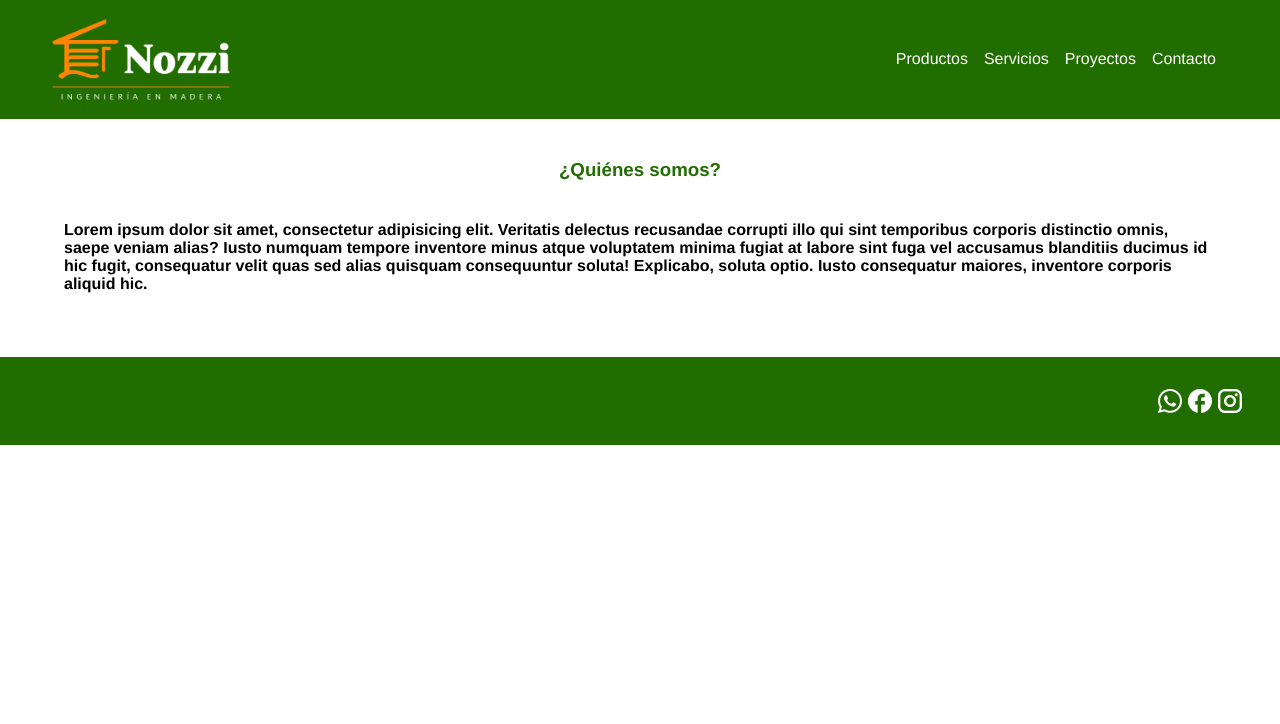
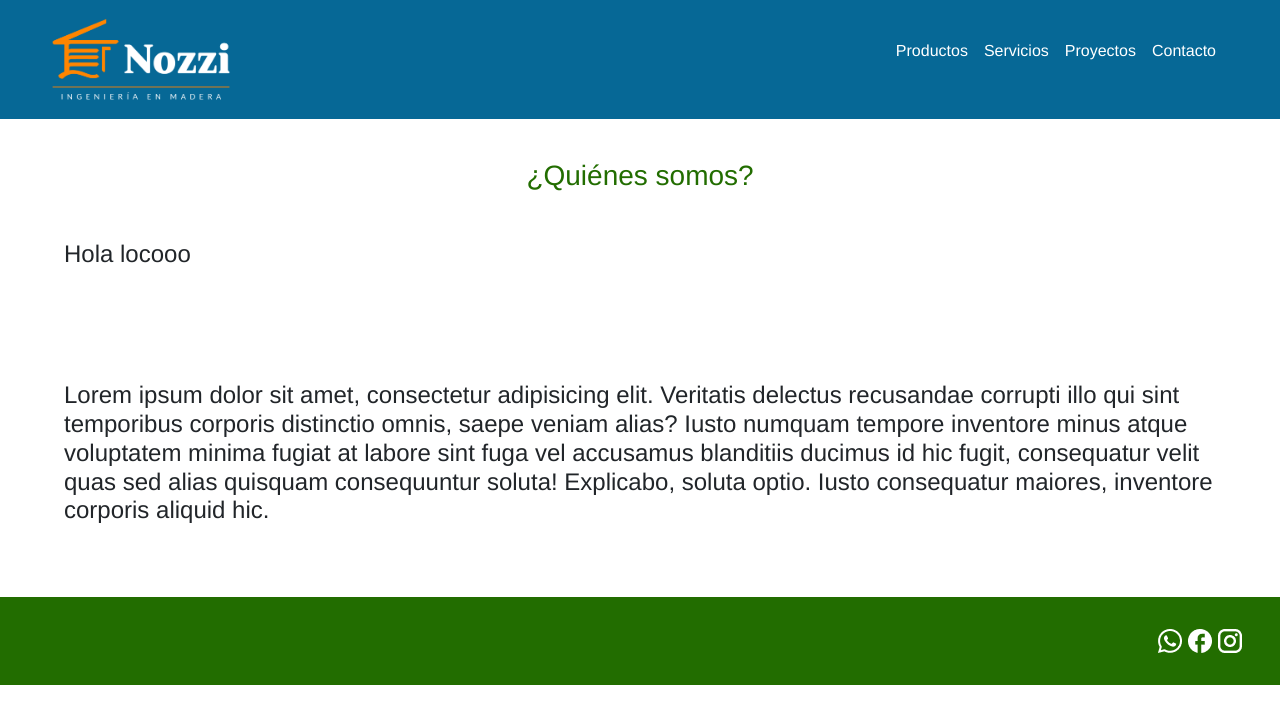
Before and after one commit to Giuliano5/NozziWeb, a plain HTML site: page index.html in a window 1280 px wide. Drawn offline with nearby package versions, Linux system fonts and the light colour scheme.

Commit message:
Agregue Bootstrap

```diff
--- a/css/style.css
+++ b/css/style.css
@@ -5,7 +5,7 @@
 }
 
 header {
-    background-color:#226d00
+    background-color:#066896
     ;
 }
 
--- a/index.html
+++ b/index.html
@@ -4,7 +4,11 @@
     <meta charset="UTF-8">
     <meta name="viewport" content="width=device-width, initial-scale=1.0">
     <title>Nozzi Maderas</title>
+
+    <link href="https://cdn.jsdelivr.net/npm/bootstrap@5.3.1/dist/css/bootstrap.min.css" rel="stylesheet" integrity="sha384-4bw+/aepP/YC94hEpVNVgiZdgIC5+VKNBQNGCHeKRQN+PtmoHDEXuppvnDJzQIu9" crossorigin="anonymous">
+
     <link rel="stylesheet" href="./css/style.css">
+
   </head>
 
   <body>
@@ -26,6 +30,7 @@
 
      <main>
           <h3>¿Quiénes somos?</h3>
+          <h4>Hola locooo</h4>
           <h4>Lorem ipsum dolor sit amet, consectetur adipisicing elit. Veritatis delectus recusandae corrupti illo qui sint temporibus corporis distinctio omnis, saepe veniam alias? Iusto numquam tempore inventore minus atque voluptatem minima fugiat at labore sint fuga vel accusamus blanditiis ducimus id hic fugit, consequatur velit quas sed alias quisquam consequuntur soluta! Explicabo, soluta optio. Iusto consequatur maiores, inventore corporis aliquid hic.</h4>
     </main>
 
@@ -36,5 +41,9 @@
           <img src="img/Logo IG White.png">
     </article>
    </footer>
+
+
+<script src="https://cdn.jsdelivr.net/npm/bootstrap@5.3.1/dist/js/bootstrap.bundle.min.js" integrity="sha384-HwwvtgBNo3bZJJLYd8oVXjrBZt8cqVSpeBNS5n7C8IVInixGAoxmnlMuBnhbgrkm" crossorigin="anonymous"></script>
+
 </body>
 </html>
```
